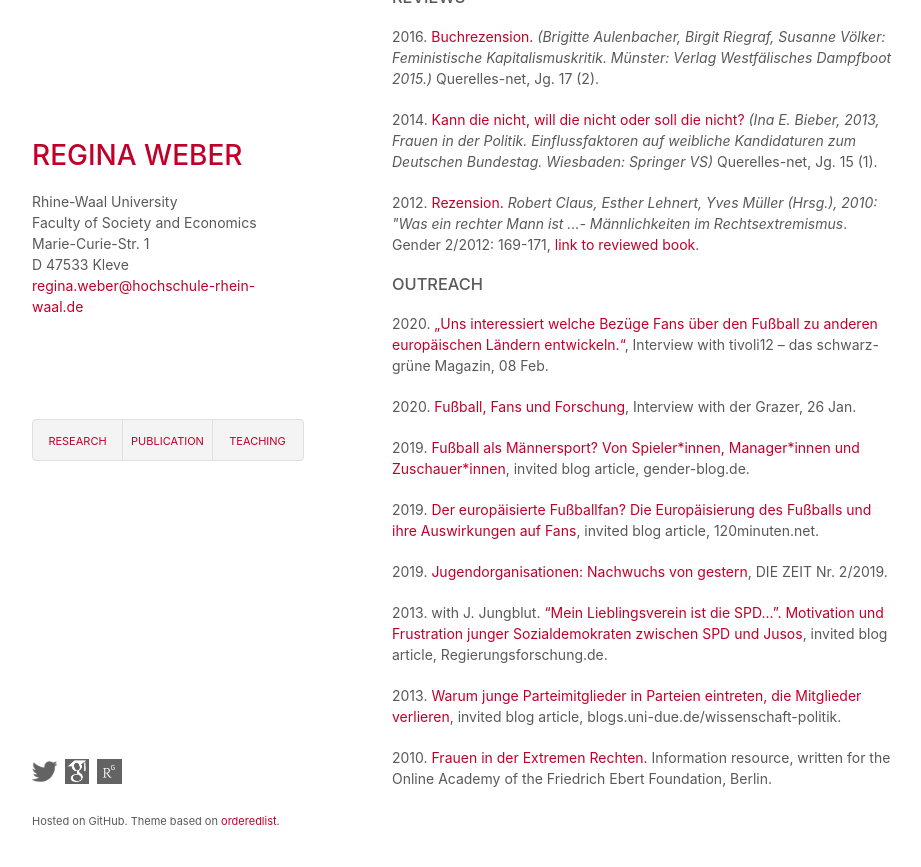
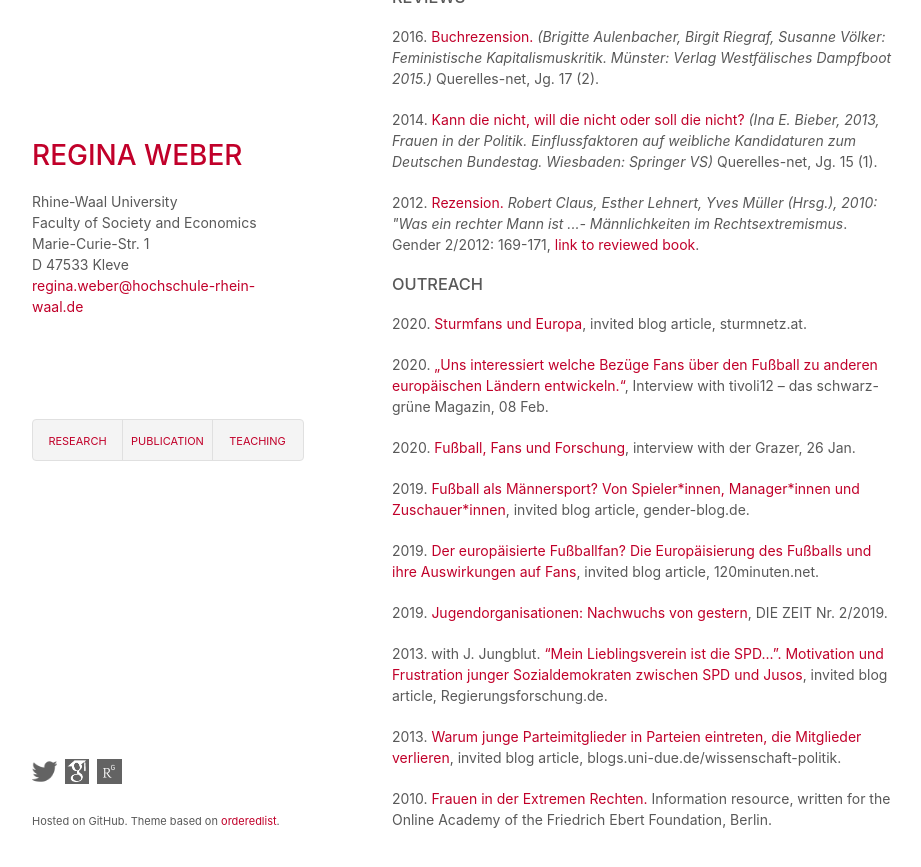
Before and after one commit to robertocabreratapia/robertocabreratapia.github.io, a Jekyll site: the page built from publication.html, in a window 1280 px wide and 900 px high, scrolled down 1356 px. Shown: the top 867 px of the window, without its empty margins (178-1099 px from the left). Built offline with Jekyll 4.4.1, drawn with Linux system fonts in a browser that asks for light colours.

Commit message:
Update publication.html

```diff
--- a/publication.html
+++ b/publication.html
@@ -27,8 +27,9 @@ layout: default
 <p>2012. <a href="https://www.budrich-journals.de/index.php/gender/article/view/17922/15597">Rezension.</a> <em>Robert Claus, Esther Lehnert, Yves Müller (Hrsg.), 2010: "Was ein rechter Mann ist ...- Männlichkeiten im Rechtsextremismus</em>. Gender 2/2012: 169-171, <a href="http://www.rosalux.de/fileadmin/rls_uploads/pdfs/Publ-Texte/Texte_68.pdf">link to reviewed book</a>.</p>
 
 <h3>Outreach</h3>
+<p>2020. <a href="https://www.sturmnetz.at/sturmfans-und-europa/">Sturmfans und Europa</a>, invited blog article, sturmnetz.at.</p>
 <p>2020. <a href="https://www.tivoli12.at/anpfiff-zum-spiel/hinterfragtinterviews/4417-dr-r-weber-uns-interessiert-welche-bez%C3%BCge-fans-%C3%BCber-den-fu%C3%9Fballl-zu-anderen-europ%C3%A4ischen-l%C3%A4ndern-entwickeln.html">„Uns interessiert welche Bezüge Fans über den Fußball zu anderen europäischen Ländern entwickeln.“</a>, Interview with tivoli12 – das schwarz-grüne Magazin, 08 Feb.</p>
-<p>2020. <a href="https://epaper.grazer.at/epaper/der-grazer-042020-e964.html#page/52-53">Fußball, Fans und Forschung</a>, Interview with der Grazer, 26 Jan.</p>
+<p>2020. <a href="https://epaper.grazer.at/epaper/der-grazer-042020-e964.html#page/52-53">Fußball, Fans und Forschung</a>, interview with der Grazer, 26 Jan.</p>
 <p>2019. <a href="https://www.gender-blog.de/beitrag/fussball-spielerinnen/show/">Fußball als Männersport? Von Spieler*innen, Manager*innen und Zuschauer*innen</a>, invited blog article, gender-blog.de.</p>
 <p>2019. <a href="https://120minuten.net/der-europaeisierte-fussballfan/">Der europäisierte Fußballfan? Die Europäisierung des Fußballs und ihre Auswirkungen auf Fans</a>, invited blog article, 120minuten.net.</p>
 <p>2019. <a href="https://www.zeit.de/2019/02/parteijugend-jugendorganisationen-nachwuchs-frauen">Jugendorganisationen: Nachwuchs von gestern</a>, DIE ZEIT Nr. 2/2019.</p>
```
